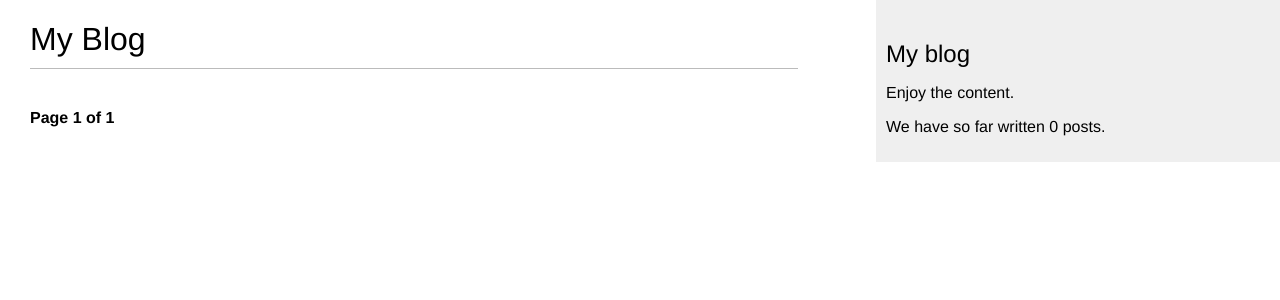
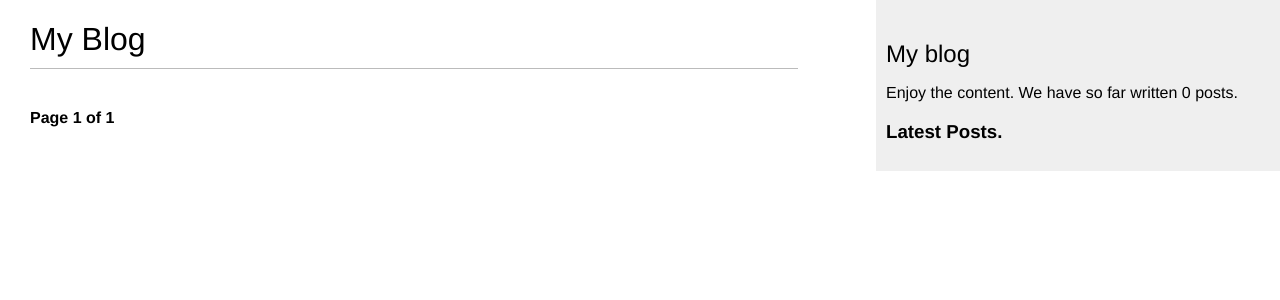
Before and after one commit to alindafortunate/Deep_Dive_in_Django_After_ALX, a Django app: page / in a window 1280 px wide. Shown: the top 300 px of the page. Run offline with Django 5.2, Linux system fonts and the light colour scheme; data that the repository does not hold is empty.

Commit message:
Loaded the inclusion tag in base.html, it carries with it the template that it takes together with the context varialbles defined there in

```diff
--- a/blog_site/blog/templates/blog/base.html
+++ b/blog_site/blog/templates/blog/base.html
@@ -20,8 +20,9 @@
     </div>
     <div id="sidebar">
         <h2>My blog</h2>
-        <p>Enjoy the content.</p>
-        <p>We have so far written {% total_posts %} posts.</p>
+        <p>Enjoy the content. We have so far written {% total_posts %} posts.</p>
+        <h3>Latest Posts.</h3>
+        {% show_latest_posts 3 %}
 
 
     </div>
--- /dev/null
+++ b/blog_site/blog/templates/blog/post/latest_posts.html
@@ -0,0 +1,6 @@
+<ul>
+    {% for post in latest_posts %}
+    <li><a href="{{post.get_absolute_url}}">{{post.title}}</a></li>
+    {% endfor %}
+
+</ul>
--- a/blog_site/blog/templatetags/blog_tags.py
+++ b/blog_site/blog/templatetags/blog_tags.py
@@ -9,6 +9,7 @@ def total_posts():
     return Post.published.count()
 
 
+@register.inclusion_tag("blog/post/latest_posts.html")
 def show_latest_posts(count=5):
     latest_posts = Post.published.order_by("-publish")[:count]
     return {"latest_posts": latest_posts}
```
